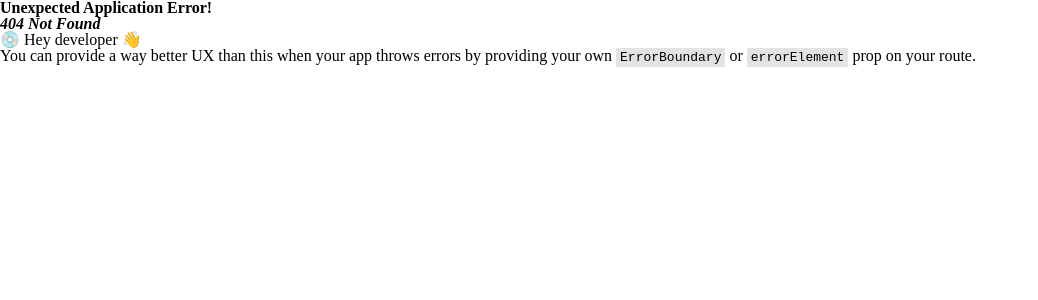
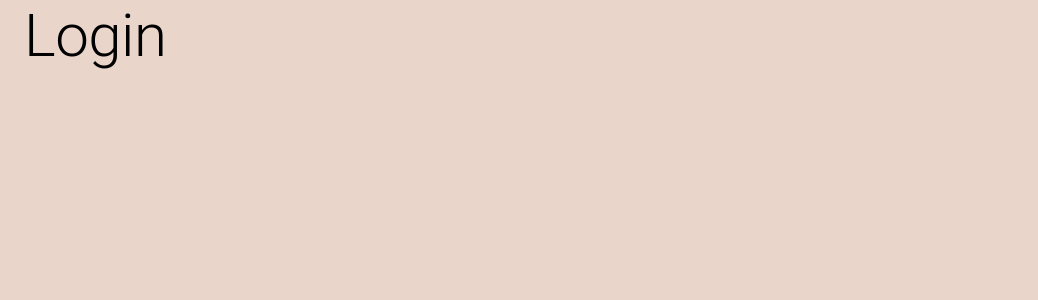
Before and after one commit to MuryloSaladino/Tailtech-Front, a React (Vite) app: page /login in a window 1280 px wide. Before the commit this address had no page. Shown: the top 300 px of the page, without its empty margins (0-1038 px from the left). Built offline with nearby package versions, Linux system fonts and the light colour scheme.

Commit message:
loading icon

```diff
--- a/package.json
+++ b/package.json
@@ -13,6 +13,7 @@
     "@emotion/react": "^11.13.3",
     "@emotion/styled": "^11.13.0",
     "@mui/material": "^6.1.0",
+    "axios": "^1.7.7",
     "react": "^18.3.1",
     "react-dom": "^18.3.1",
     "react-hook-form": "^7.53.0",
--- /dev/null
+++ b/src/components/Loading/index.tsx
@@ -0,0 +1,22 @@
+import { styled } from "@mui/material";
+import { Box } from "@mui/system";
+
+export const LoadingIcon = styled(Box)(({ theme }) => ({
+    aspectRatio: "1/1",
+    width: 50,
+    borderRadius: "50%",
+    border: "8px solid " + theme.palette.primary.main,
+    animation: "loading-shape 0.8s infinite linear alternate, loading-rotation 1.6s infinite linear"
+}))
+
+export const LoadingPage = () => (
+    <Box sx={{
+        width: "100vw",
+        height: "100vh",
+        display: "flex",
+        justifyContent: "center",
+        alignItems: "center"
+    }}>
+        <LoadingIcon/>
+    </Box>
+)
--- a/src/components/PageEnveloper/index.tsx
+++ b/src/components/PageEnveloper/index.tsx
@@ -1,16 +1,25 @@
-import { ReactNode } from "react";
+import { ReactNode, useContext } from "react";
 import Header from "../Header";
 import { StyledMain } from "./styles";
 import { Container, ThemeProvider } from "@mui/material";
 import appTheme from "../../styles/theme";
+import { UserContext } from "../../providers/UserProvider";
+import { LoadingPage } from "../Loading";
 
 interface IPageEnveloperProps {
-    children: ReactNode;
+    children?: ReactNode;
     noHeader?: boolean;
 }
 
 export default function PageEnveloper({ children, noHeader }: IPageEnveloperProps) {
+
+    const { loadingUser } = useContext(UserContext)
+
     return(
+        <>
+            {
+                loadingUser ?
+                <LoadingPage/> :
                 <ThemeProvider theme={appTheme}>
                     { !noHeader && <Header/> }
 
@@ -20,5 +29,7 @@ export default function PageEnveloper({ children, noHeader }: IPageEnveloperProp
                         </Container>
                     </StyledMain>
                 </ThemeProvider>
+            }
+        </>
     )
 }
--- a/src/components/ProtectedRoute/index.tsx
+++ b/src/components/ProtectedRoute/index.tsx
@@ -0,0 +1,11 @@
+import { useContext } from "react"
+import { UserContext } from "../../providers/UserProvider"
+import { Outlet } from "react-router-dom"
+import Login from "../../pages/Login"
+
+export default function ProtectedRoute() {
+
+    const { user } = useContext(UserContext)
+
+    return user ? <Outlet/> : <Login/>
+}
--- a/src/main.tsx
+++ b/src/main.tsx
@@ -6,7 +6,7 @@ import mainRouter from './routes'
 
 import "./styles/reset.css"
 import "./styles/global.css"
-
+import "./styles/animations.css"
 
 createRoot(document.getElementById('root')!).render(
     <StrictMode>
--- /dev/null
+++ b/src/pages/Home/index.tsx
@@ -0,0 +1,11 @@
+import { Typography } from "@mui/material";
+import PageEnveloper from "../../components/PageEnveloper";
+
+export default function Home() {
+
+    return (
+        <PageEnveloper>
+            <Typography variant="h2">Home</Typography>
+        </PageEnveloper>
+    )
+}
--- /dev/null
+++ b/src/pages/Login/index.tsx
@@ -0,0 +1,11 @@
+import { Typography } from "@mui/material";
+import PageEnveloper from "../../components/PageEnveloper";
+
+export default function Login() {
+
+    return (
+        <PageEnveloper>
+            <Typography variant="h2">Login</Typography>
+        </PageEnveloper>
+    )
+}
--- a/src/providers/UserProvider.tsx
+++ b/src/providers/UserProvider.tsx
@@ -1,29 +1,42 @@
-import { ReactNode, createContext, useState } from "react";
+import { ReactNode, createContext, useEffect, useState } from "react";
 import { TUser } from "../types/user.types";
 import { useNavigate } from "react-router-dom";
 
 interface IUserProvider {
     user: TUser | null;
     logout: () => void;
+    loadingUser: boolean;
 }
 
 export const UserContext = createContext({} as IUserProvider)
 
-export function UserProvider({ children }: { children: ReactNode }) {
+export function UserProvider({ children }: { children?: ReactNode }) {
 
     const navigate = useNavigate()
 
     const [user, setUser] = useState<TUser | null>(null)
+    const [loadingUser, setLoadingUser] = useState(false)
 
     const logout = () => {
         setUser(null)
         navigate("/login")
     }
 
+    // teste
+    useEffect(() => {
+        setLoadingUser(true)
+        const id = setTimeout(() => {
+            setUser({ email: "user@mail.com", fullname: "Nome Completo", id: "UserID" })
+            setLoadingUser(false)
+        }, 1000)
+
+        return () => clearTimeout(id)
+    }, [])
+
     return(
         <UserContext.Provider
             children={children}
-            value={{ user, logout }}
+            value={{ user, logout, loadingUser }}
         />
     )
 }
--- /dev/null
+++ b/src/styles/animations.css
@@ -0,0 +1,15 @@
+@keyframes loading-shape {
+    0% { clip-path: polygon(50% 50%, 0 0, 50% 0%, 50% 0%, 50% 0%, 50% 0%, 50% 0%) }
+    12.5% { clip-path: polygon(50% 50%, 0 0, 50% 0%, 100% 0%, 100% 0%, 100% 0%, 100% 0%) }
+    25% { clip-path: polygon(50% 50%, 0 0, 50% 0%, 100% 0%, 100% 100%, 100% 100%, 100% 100%) }
+    50% { clip-path: polygon(50% 50%, 0 0, 50% 0%, 100% 0%, 100% 100%, 50% 100%, 0% 100%) }
+    62.5% { clip-path: polygon(50% 50%, 100% 0, 100% 0%, 100% 0%, 100% 100%, 50% 100%, 0% 100%) }
+    75% { clip-path: polygon(50% 50%, 100% 100%, 100% 100%, 100% 100%, 100% 100%, 50% 100%, 0% 100%) }
+    100% { clip-path: polygon(50% 50%, 50% 100%, 50% 100%, 50% 100%, 50% 100%, 50% 100%, 0% 100%) }
+}
+@keyframes loading-rotation {
+    0% { transform: scaleY(1) rotate(0deg) }
+    49.99% { transform: scaleY(1) rotate(135deg) }
+    50% { transform: scaleY(-1) rotate(0deg) }
+    100% { transform: scaleY(-1) rotate(-135deg) }
+}
```
Also changed, not shown: src/routes/index.tsx (+19 -2 lines), 1 other file (tests, documents, lock files or other folders). Lines whose indentation alone changed are shown as unchanged.
